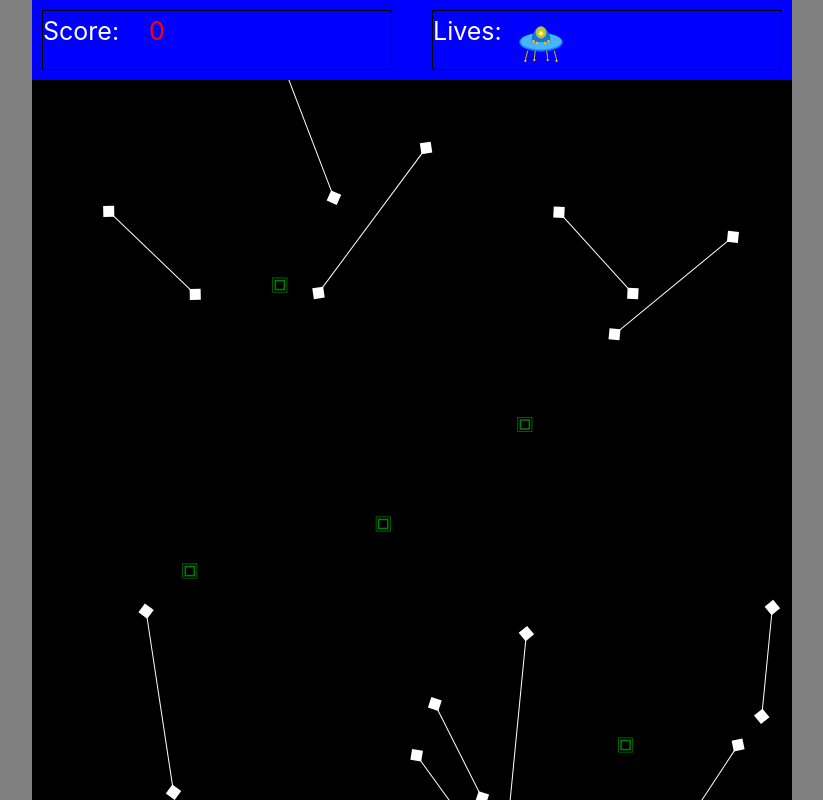
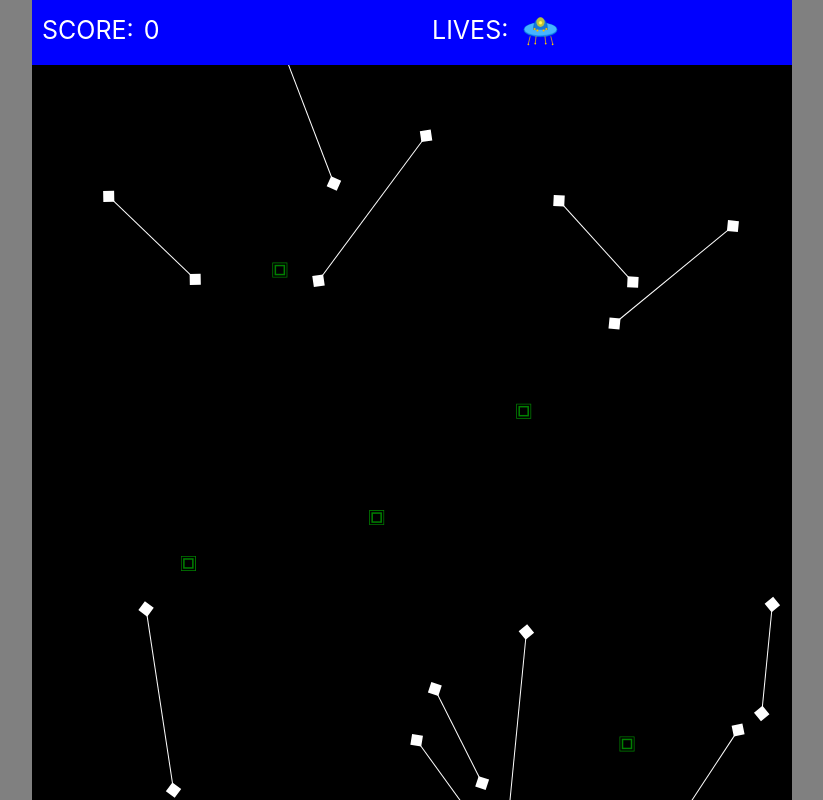
Before and after one commit to Michael-hello/blaster, a Vue app: page / in a window 1280 px wide. Shown: the whole page, without its empty margins (228-1051 px from the left). Built offline with nearby package versions, Linux system fonts and the light colour scheme.

Commit message:
banner improvements

```diff
--- a/src/components/Banner.vue
+++ b/src/components/Banner.vue
@@ -2,12 +2,12 @@
   <div id="banner-container" v-if="loaded && context != null">
 
     <div id="score" class="banner-item">
-        <p>Score:</p>
+        <p>SCORE:</p>
         <p id=score-label>{{ score }}</p>
     </div>
 
     <div id="lives" class="banner-item">
-        <p>Lives:</p>
+        <p>LIVES:</p>
 
         <svg
             xmlns="http://www.w3.org/2000/svg"
@@ -21,7 +21,7 @@
                     :width="shipSize"
                     :height="shipSize"
                     :x="(index) * shipSize"
-                    :y="0"
+                    :y="-shipSize / 10"
                 />
             </template>
         </svg>
@@ -65,11 +65,6 @@ export default class Banner extends Vue {
   async created() {
     this.loaded = true;
   };
-
-  mounted(){
-    console.log(this.shipLives)
-  };
-
 }
 
 </script>
@@ -78,7 +73,7 @@ export default class Banner extends Vue {
 <style scoped>
 
 #banner-container{
-  height: 80px;
+  height: 65px;
   width: 100%;
 
   background-color: blue;
@@ -93,7 +88,7 @@ export default class Banner extends Vue {
 .banner-item {
   height: calc(100% - 20px);
   width: calc(100% - 20px);
-  border: 1px solid black;
+  /* border: 1px solid black; */
   margin: 10px;
 
   font-size: 25px;
@@ -117,8 +112,8 @@ p {
 }
 
 #score-label {
-    margin-left: 30px;
-    color: red;
+    margin: 0 0 0 10px;
+    color: white;
 };
 
 .svg{
```
